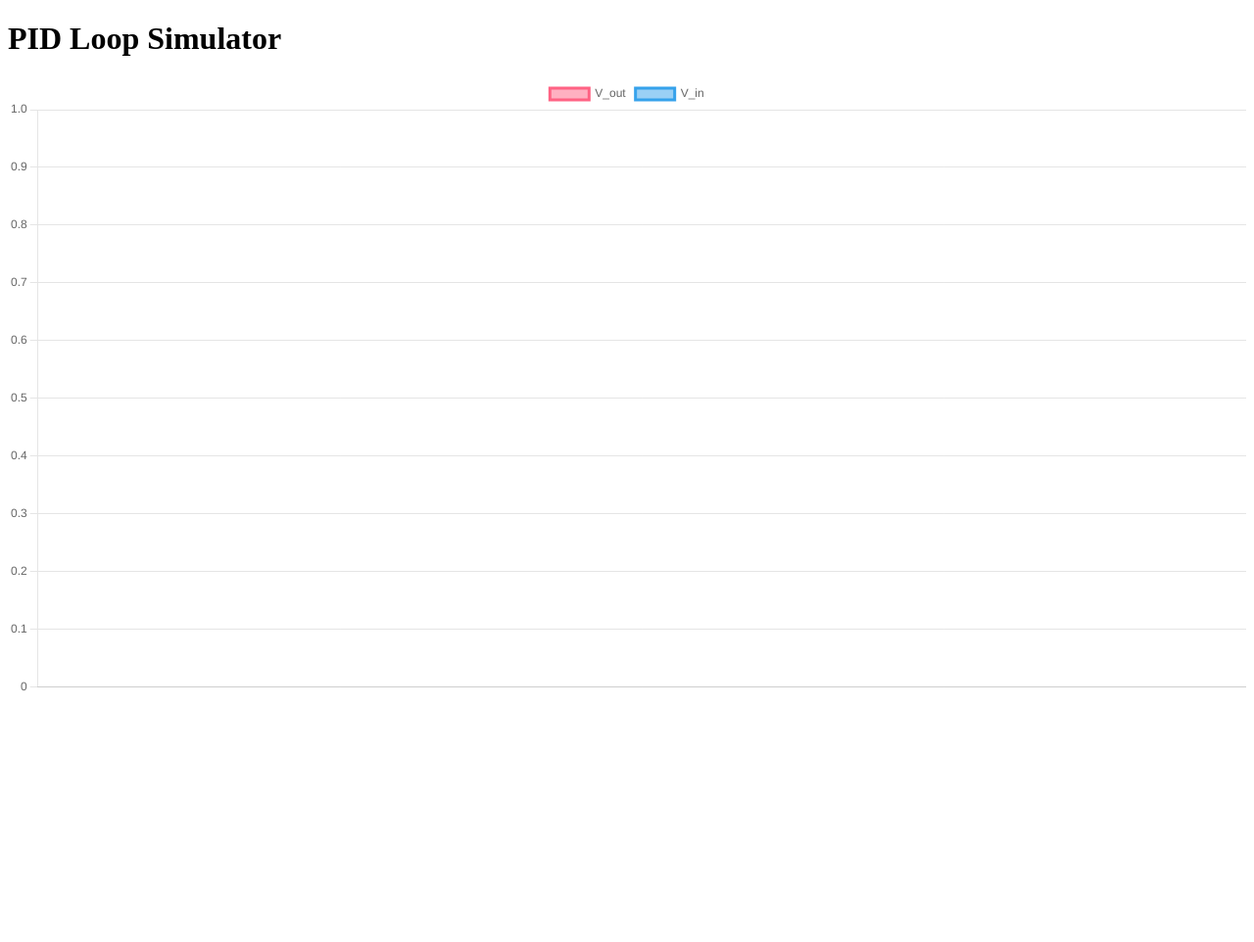
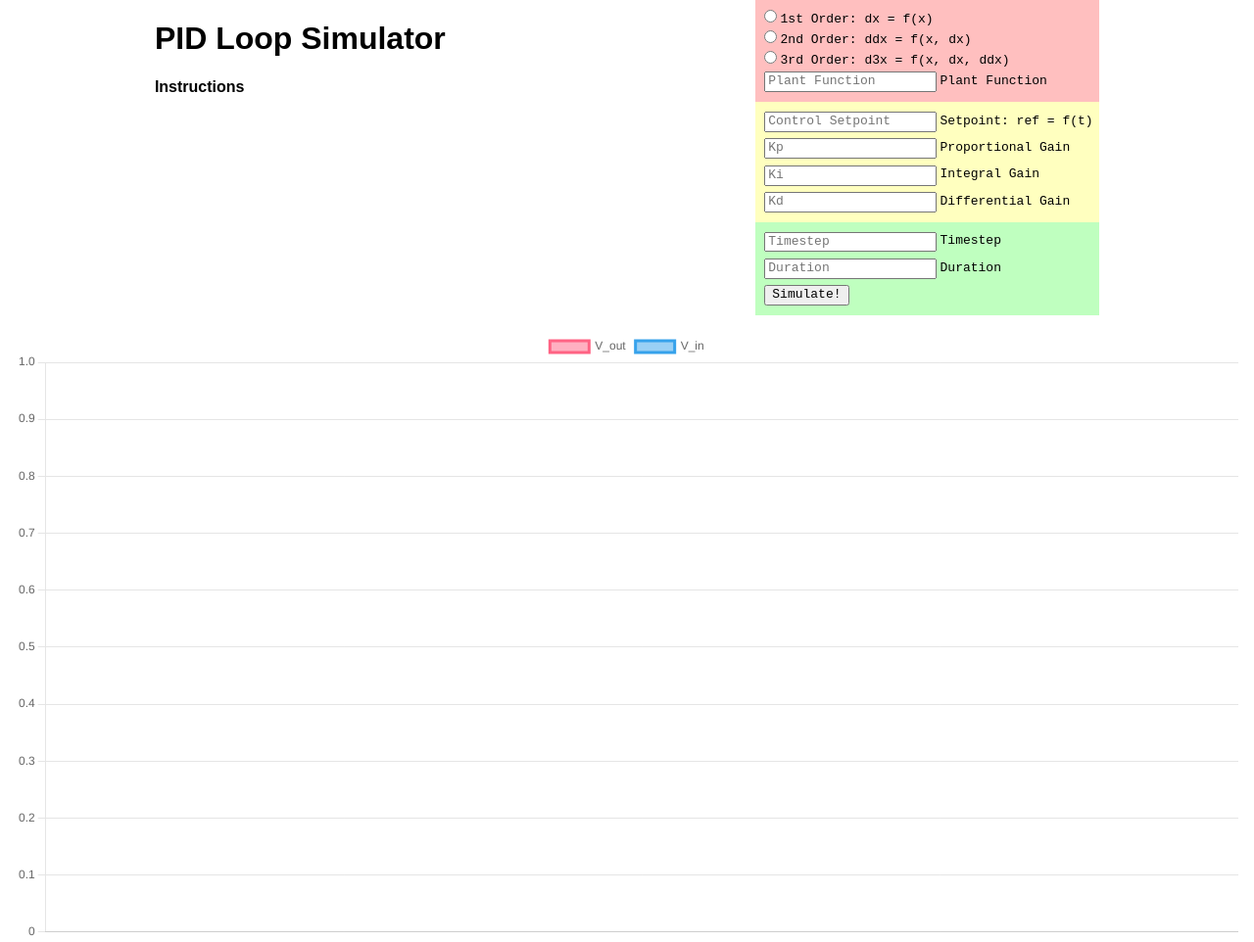
Before and after one commit to nicfv/pid, a website with bundled scripts: page src/index.html in a window 1280 px wide. Shown: the whole page at 98% size. Before the commit the page ends 800 px from the top, so only its background shows below. Built offline with nearby package versions, Linux system fonts and the light colour scheme; what pidloop would draw is missing.

Commit message:
Start to add styling and controls

```diff
--- /dev/null
+++ b/src/css/style.css
@@ -0,0 +1,59 @@
+@import url('https://necolas.github.io/normalize.css/8.0.1/normalize.css');
+
+* {
+    outline: none;
+    box-sizing: border-box;
+    border-collapse: collapse;
+}
+
+html,
+body {
+    height: 100%;
+    background: white;
+    color: black;
+    font-family: sans-serif;
+}
+
+canvas {
+    background: white;
+    margin: 1em;
+}
+
+div#cols {
+    display: flex;
+    justify-content: space-around;
+}
+
+form {
+    max-width: max-content;
+    font-family: monospace;
+}
+
+form div {
+    padding: 0.5em;
+}
+
+form div input {
+    margin: 0.25em;
+}
+
+div#plant {
+    background: rgba(255, 0, 0, 0.25);
+}
+
+div#pidctrl {
+    background: rgba(255, 255, 0, 0.25);
+}
+
+div#sim {
+    background: rgba(0, 255, 0, 0.25);
+}
+
+@media (prefers-color-scheme: dark) {
+
+    html,
+    body {
+        background: black;
+        color: white;
+    }
+}
--- a/src/index.html
+++ b/src/index.html
@@ -3,12 +3,44 @@
 
 <head>
     <title>PID Loop Simulator</title>
+    <meta charset="UTF-8">
+    <meta name="description" content="Simulate a PID (proportional, integral, differential) controller online.">
+    <meta name="author" content="Nicolas Ventura">
+    <meta name="viewport" content="width=device-width, initial-scale=1.0">
+    <link rel="stylesheet" type="text/css" href="css/style.css" />
     <script src="https://cdn.jsdelivr.net/npm/chart.js"></script>
     <script type="module" src="js/app.js"></script>
 </head>
 
 <body>
-    <h1>PID Loop Simulator</h1>
+    <div id="cols">
+        <div>
+            <h1>PID Loop Simulator</h1>
+            <p><b>Instructions</b></p>
+        </div>
+        <form action="javascript:void(0);">
+            <div id="plant" title="Plant Parameters">
+                <input id="first" type="radio" name="order" /><label for="first">1st Order: dx = f(x)</label><br />
+                <input id="second" type="radio" name="order" /><label for="second">2nd Order: ddx = f(x,
+                    dx)</label><br />
+                <input id="third" type="radio" name="order" /><label for="third">3rd Order: d3x = f(x, dx,
+                    ddx)</label><br />
+                <input id="DE" type="text" placeholder="Plant Function" /><label for="DE">Plant Function</label>
+            </div>
+            <div id="pidctrl" title="Controller Parameters">
+                <input id="ref" type="text" placeholder="Control Setpoint" /><label for="ref">Setpoint: ref =
+                    f(t)</label><br />
+                <input id="Kp" type="number" placeholder="Kp" /><label for="dt">Proportional Gain</label><br />
+                <input id="Ki" type="number" placeholder="Ki" /><label for="dt">Integral Gain</label><br />
+                <input id="Kd" type="number" placeholder="Kd" /><label for="dt">Differential Gain</label>
+            </div>
+            <div id="sim" title="Simulation Parameters">
+                <input id="dt" type="number" placeholder="Timestep" /><label for="dt">Timestep</label><br />
+                <input id="tf" type="number" placeholder="Duration" /><label for="tf">Duration</label><br />
+                <input type="button" value="Simulate!" />
+            </div>
+        </form>
+    </div>
     <canvas id="chart"></canvas>
 </body>
 
```
Also changed, not shown: package.json (line endings or trailing spaces).
